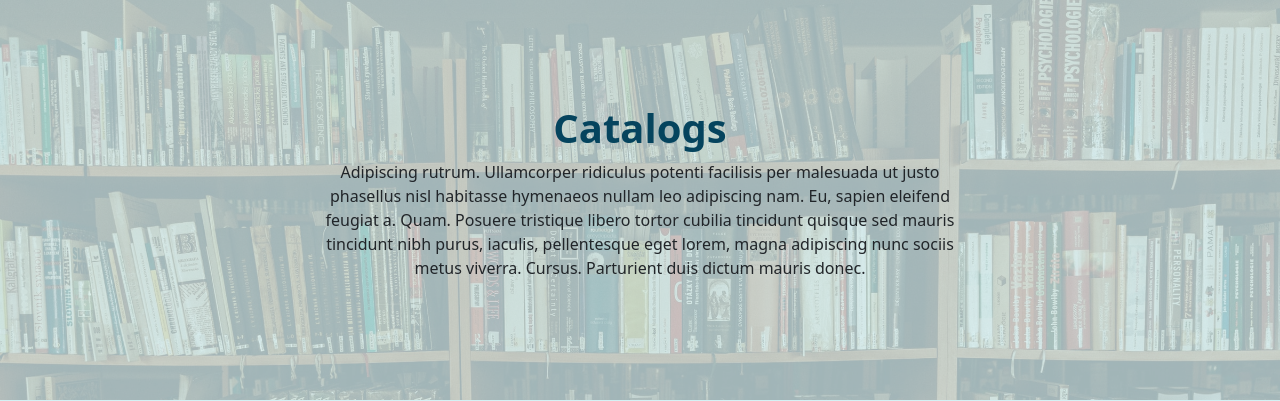
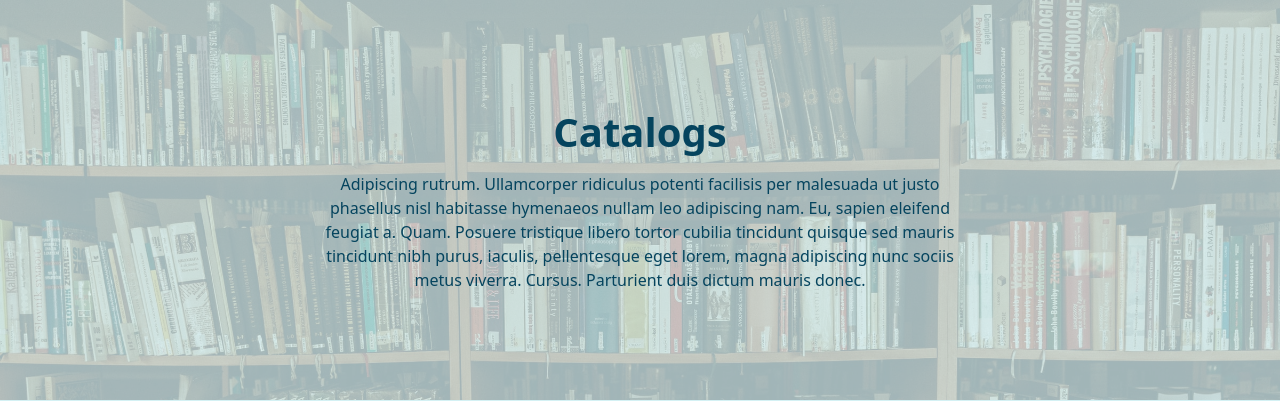
Before and after one commit to YRD-Software/bjmajestic.com, a Django app: page /catalog/ in a window 1280 px wide. Shown: the part 66-467 px from the top of the page. Run offline with Django 3.2, Linux system fonts and the light colour scheme.

Commit message:
Update catalog page

```diff
--- a/catalog/templates/catalog/catalog.html
+++ b/catalog/templates/catalog/catalog.html
@@ -3,8 +3,8 @@
 <div class="position-relative">
   <img class="catalog-img-crop" src="{% static 'catalog/catalog-bg.jpg' %}" alt="" />
   <div class="bg-lightblue opacity-75 catalog-img-crop position-absolute top-50 start-50 translate-middle"></div>
-  <div class="position-absolute top-50 start-50 translate-middle text-center">
-    <h1 class="fw-bold text-navyblue">Catalogs</h1>
+  <div class="position-absolute top-50 start-50 translate-middle text-center text-navyblue">
+    <h1 class="fw-bold m-3">Catalogs</h1>
     <p>Adipiscing rutrum. Ullamcorper ridiculus potenti facilisis per malesuada ut justo phasellus nisl habitasse
       hymenaeos nullam leo adipiscing nam. Eu, sapien eleifend feugiat a. Quam. Posuere tristique libero tortor cubilia
       tincidunt quisque sed mauris tincidunt nibh purus, iaculis, pellentesque eget lorem, magna adipiscing nunc sociis
```
